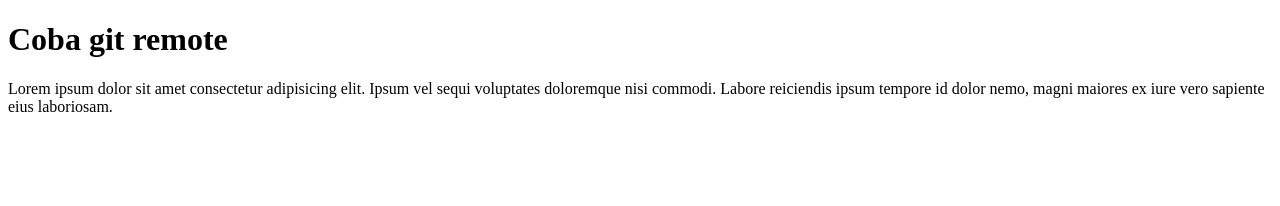
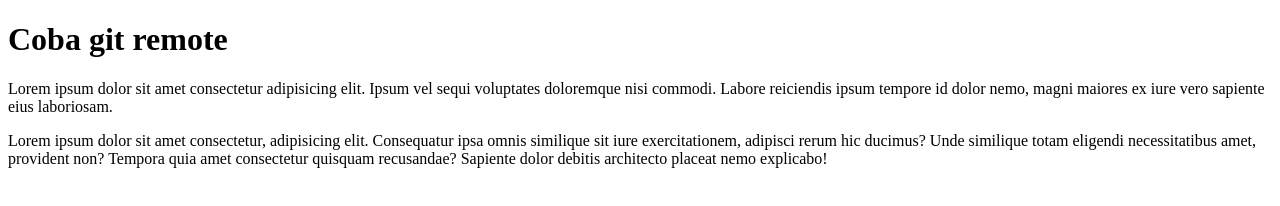
Before and after one commit to fnintani/git-test, a plain HTML site: page index.html in a window 1280 px wide. Drawn offline with Linux system fonts and the light colour scheme.

Commit message:
menambahkan paragraf kedua berisi 40 kata

```diff
--- a/index.html
+++ b/index.html
@@ -9,5 +9,6 @@
 <body>
     <h1>Coba git remote</h1>
     <p>Lorem ipsum dolor sit amet consectetur adipisicing elit. Ipsum vel sequi voluptates doloremque nisi commodi. Labore reiciendis ipsum tempore id dolor nemo, magni maiores ex iure vero sapiente eius laboriosam.</p>
+    <p>Lorem ipsum dolor sit amet consectetur, adipisicing elit. Consequatur ipsa omnis similique sit iure exercitationem, adipisci rerum hic ducimus? Unde similique totam eligendi necessitatibus amet, provident non? Tempora quia amet consectetur quisquam recusandae? Sapiente dolor debitis architecto placeat nemo explicabo!</p>
 </body>
 </html>
```
